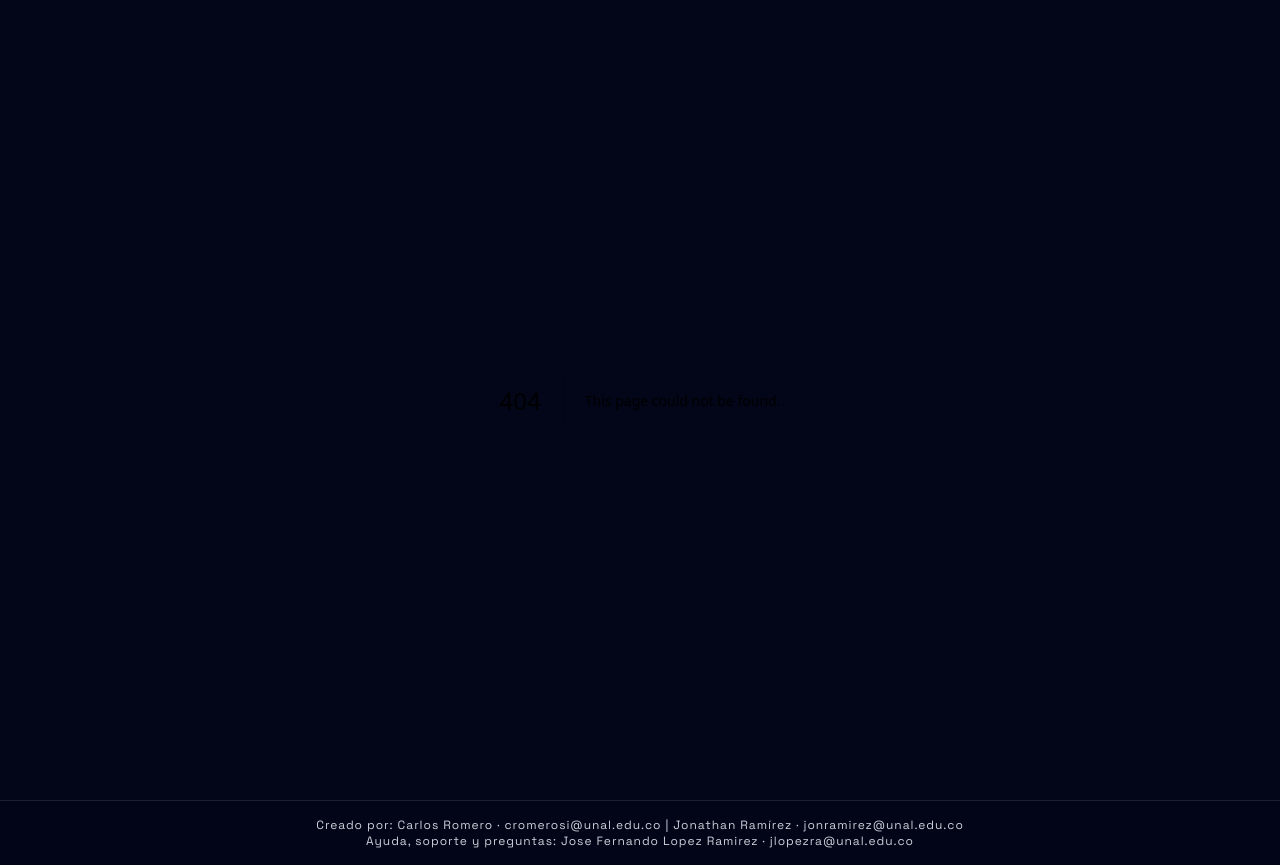
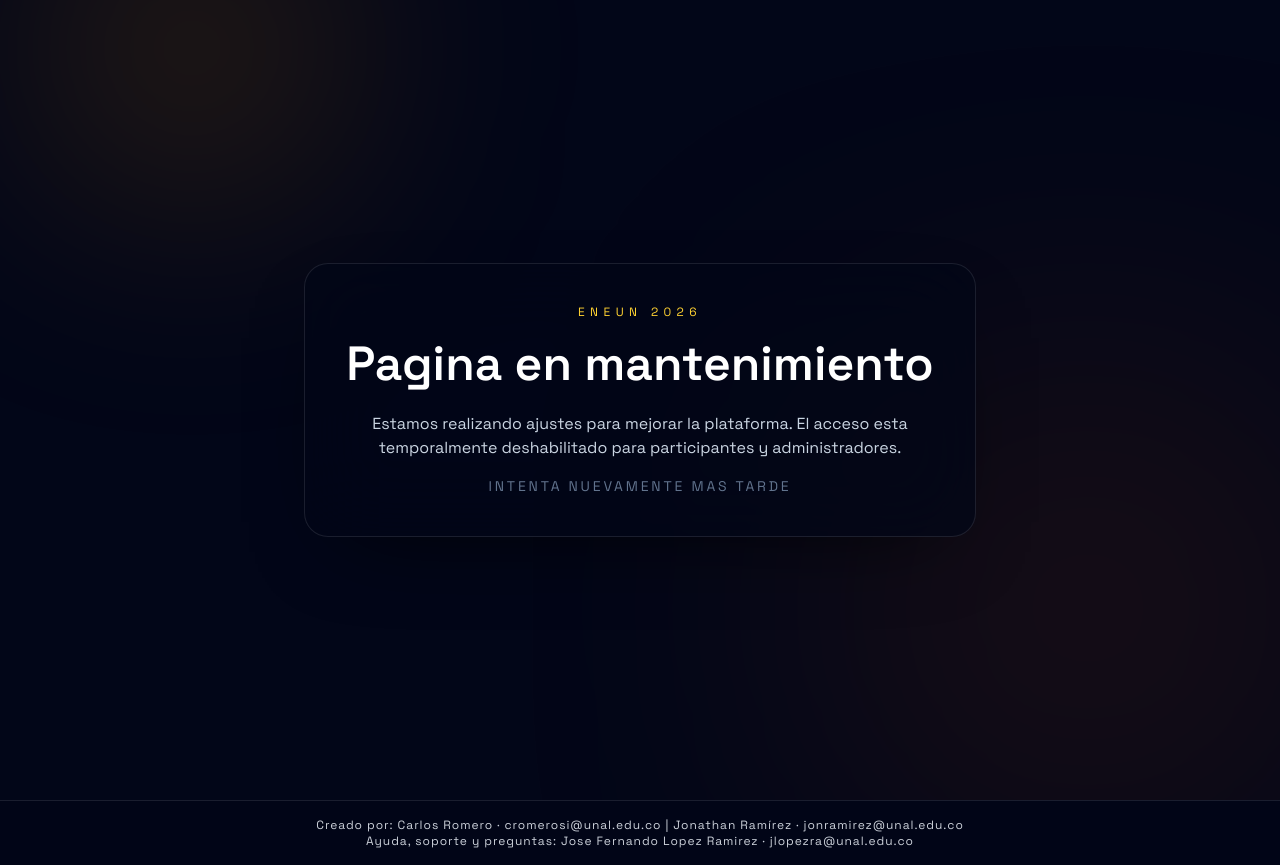
Before and after one commit to cromerosi/Camino-ENEUN-2026, a Next.js app: page /mantenimiento in a window 1280 px wide. Before the commit this address had no page. Built offline with nearby package versions, Linux system fonts and the light colour scheme.

Commit message:
MANTENIMIENTO DE EMERGENCIA

```diff
--- a/src/middleware.ts
+++ b/src/middleware.ts
@@ -3,8 +3,43 @@ import { NextResponse } from 'next/server';
 import { getSessionCookieName, verifySignedSessionToken } from './lib/auth';
 import { getAdminSessionCookieName, verifyAdminSessionToken } from './lib/admin-auth';
 
+const MAINTENANCE_MODE = true;
+const MAINTENANCE_PATH = '/mantenimiento';
+
 export async function middleware(request: NextRequest) {
   const pathname = request.nextUrl.pathname;
+
+  if (MAINTENANCE_MODE) {
+    const isMaintenanceRoute = pathname === MAINTENANCE_PATH;
+    const isStaticAsset =
+      pathname.startsWith('/_next') ||
+      pathname === '/favicon.ico' ||
+      pathname === '/eneun.ico' ||
+      pathname === '/eneun.svg';
+
+    if (pathname.startsWith('/api')) {
+      return NextResponse.json(
+        {
+          message: 'La plataforma se encuentra en mantenimiento. Intenta nuevamente mas tarde.',
+        },
+        {
+          status: 503,
+          headers: {
+            'Cache-Control': 'no-store, no-cache, max-age=0, must-revalidate',
+          },
+        }
+      );
+    }
+
+    if (!isMaintenanceRoute && !isStaticAsset) {
+      const url = request.nextUrl.clone();
+      url.pathname = MAINTENANCE_PATH;
+      url.search = '';
+      return NextResponse.redirect(url);
+    }
+
+    return NextResponse.next();
+  }
 
   // --- ADMIN ROUTES ---
   if (pathname.startsWith('/admin') || pathname.startsWith('/api/admin')) {
--- /dev/null
+++ b/src/pages/mantenimiento.tsx
@@ -0,0 +1,26 @@
+import Layout from '../layouts/Layout';
+
+export default function MantenimientoPage() {
+  return (
+    <Layout>
+      <main className="relative flex min-h-screen items-center justify-center overflow-hidden px-6 py-16 lg:px-12">
+        <div className="pointer-events-none absolute inset-0">
+          <div className="absolute -top-24 left-12 h-72 w-72 rounded-full bg-amber-500/20 blur-[130px]"></div>
+          <div className="absolute bottom-0 right-0 h-96 w-96 rounded-full bg-orange-500/20 blur-[170px]"></div>
+        </div>
+
+        <section className="relative w-full max-w-2xl rounded-3xl border border-white/10 bg-slate-950/70 p-10 text-center shadow-[0_30px_90px_-45px_rgba(0,0,0,0.9)] backdrop-blur-2xl">
+          <p className="text-xs uppercase tracking-[0.45em] text-amber-300">ENEUN 2026</p>
+          <h1 className="mt-5 text-4xl font-semibold text-white sm:text-5xl">Pagina en mantenimiento</h1>
+          <p className="mx-auto mt-6 max-w-xl text-base text-slate-300">
+            Estamos realizando ajustes para mejorar la plataforma. El acceso esta temporalmente
+            deshabilitado para participantes y administradores.
+          </p>
+          <p className="mx-auto mt-4 max-w-xl text-sm uppercase tracking-[0.2em] text-slate-500">
+            Intenta nuevamente mas tarde
+          </p>
+        </section>
+      </main>
+    </Layout>
+  );
+}
```
